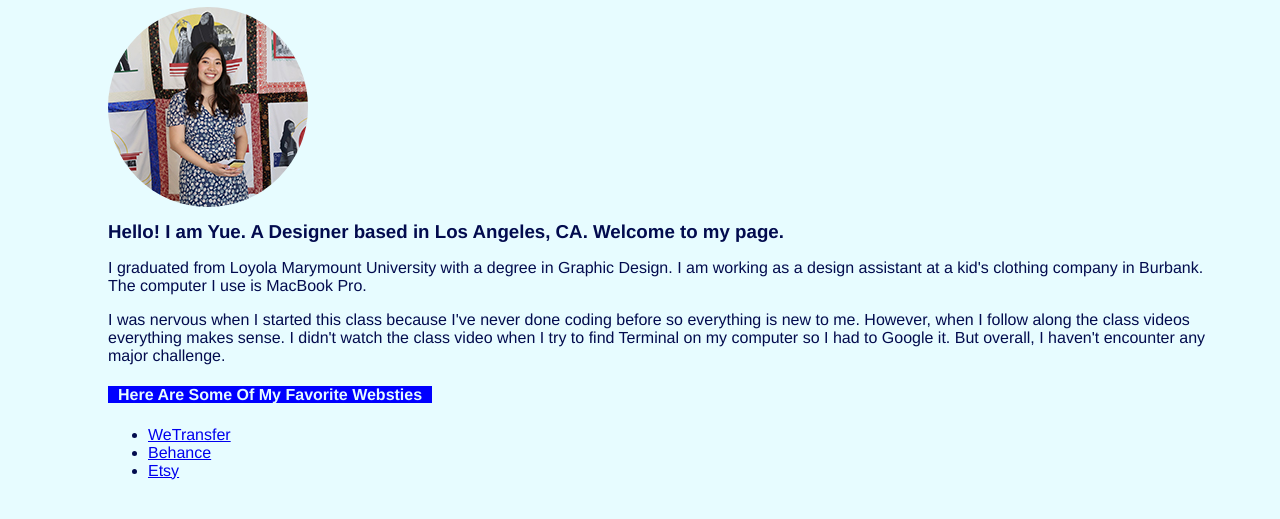
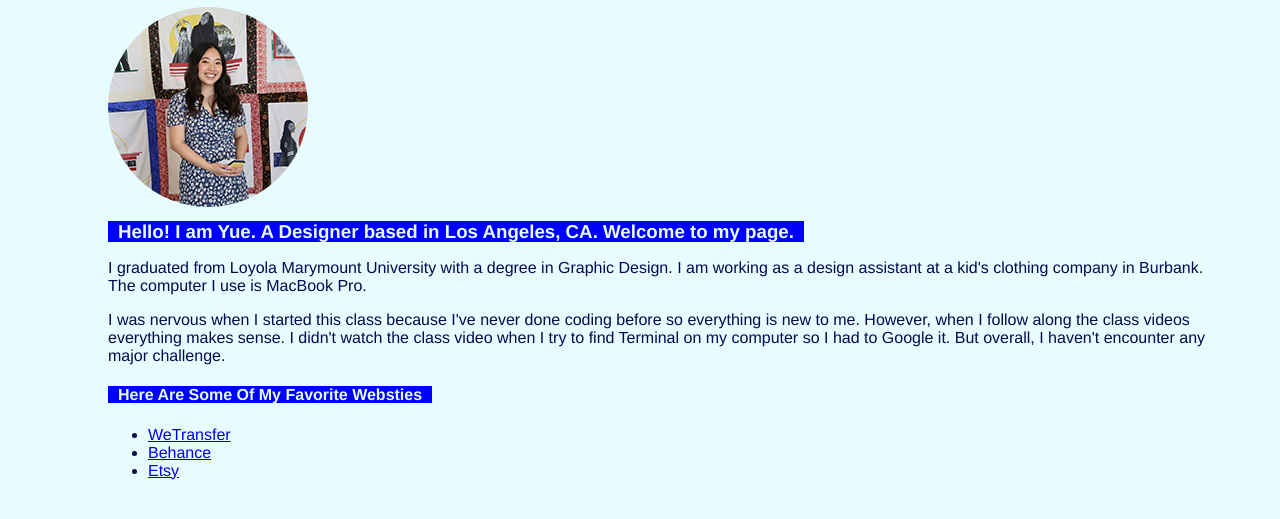
Before and after one commit to yuewang0809/UCLA_WCIB_WEEK1_PART2, a website: page index.html in a window 1280 px wide. Shown: the part 121-640 px from the top of the page. Drawn offline with Linux system fonts and the light colour scheme.

Commit message:
Title change

```diff
--- a/index.html
+++ b/index.html
@@ -16,7 +16,7 @@
     <h1>UCLAx Web Coding Intensive Bootcamp </h1>
     <h2>Week 1</h2>
     <img src="images/IMG_7041.jpg" alt="This is a photo">
-    <h3>Hello! I am Yue. A Designer based in Los Angeles, CA. Welcome to my page.</h3>
+    <h3><span>Hello! I am Yue. A Designer based in Los Angeles, CA. Welcome to my page.</h3>
     <p>
       I graduated from Loyola Marymount University with a degree in Graphic Design. I am working as a design assistant at a kid's clothing company in Burbank. The computer I use is MacBook Pro.
     </p>
```
